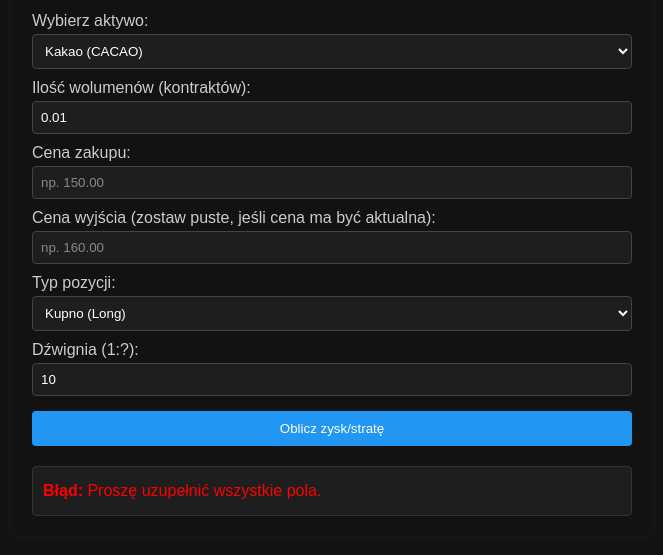
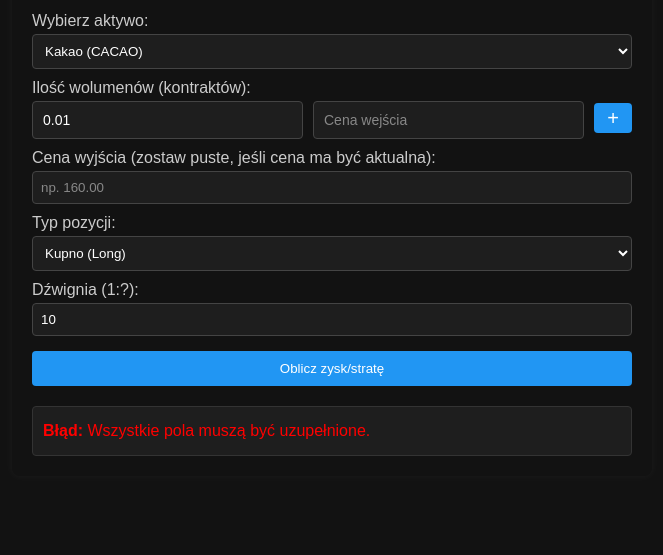
Before and after one commit to adrianjankowicz/kalkulator-cfd, a plain HTML site: page index.html in a window 1280 px wide. Both pictures are taken after a click on the button "Oblicz zysk/stratę". Shown: the part 85-640 px from the top of the page, without its empty margins (308-971 px from the left). Drawn offline with Linux system fonts and the light colour scheme.

Commit message:
update #4

```diff
--- a/index.html
+++ b/index.html
@@ -28,16 +28,34 @@
       </select>
 
       <label for="volume">Ilość wolumenów (kontraktów):</label>
-      <input
+      <!-- <input
         type="number"
         id="volume"
         value="0.01"
         step="0.01"
         placeholder="np. 10"
-      />
+      /> -->
+      <div id="positionsContainer">
+        <div class="position-entry">
+          <input
+            type="number"
+            step="0.01"
+            value="0.01"
+            placeholder="Wolumen"
+            class="volume-entry"
+          />
+          <input
+            type="number"
+            step="0.0001"
+            placeholder="Cena wejścia"
+            class="price-entry"
+          />
+          <button id="addPosition" type="button">+</button>
+        </div>
+      </div>
 
-      <label for="entryPrice">Cena zakupu:</label>
-      <input type="number" id="entryPrice" placeholder="np. 150.00" />
+      <!-- <label for="entryPrice">Cena zakupu:</label>
+      <input type="number" id="entryPrice" placeholder="np. 150.00" /> -->
 
       <label for="exitPrice"
         >Cena wyjścia (zostaw puste, jeśli cena ma być aktualna):</label
--- a/script.js
+++ b/script.js
@@ -1,27 +1,20 @@
 async function getPrice(symbol) {
   const url = `https://query1.finance.yahoo.com/v8/finance/chart/${symbol}?interval=1m&range=1d`;
-  const proxyUrl = `https://api.allorigins.win/get?url=${encodeURIComponent(
-    url
-  )}`;
+  const proxyUrl = `https://api.allorigins.win/get?url=${encodeURIComponent(url)}`;
   const res = await fetch(proxyUrl);
   const text = await res.json();
   const data = JSON.parse(text.contents);
-  const closePrices =
-    data.chart.result[0].indicators.quote[0].close.filter(Boolean);
+  const closePrices = data.chart.result[0].indicators.quote[0].close.filter(Boolean);
   return closePrices[closePrices.length - 1];
 }
 
 async function getUsdPlnRate() {
-  const url =
-    "https://query1.finance.yahoo.com/v8/finance/chart/USDPLN=X?interval=1d&range=1d";
-  const proxyUrl = `https://api.allorigins.win/get?url=${encodeURIComponent(
-    url
-  )}`;
+  const url = "https://query1.finance.yahoo.com/v8/finance/chart/USDPLN=X?interval=1d&range=1d";
+  const proxyUrl = `https://api.allorigins.win/get?url=${encodeURIComponent(url)}`;
   const res = await fetch(proxyUrl);
   const text = await res.json();
   const data = JSON.parse(text.contents);
-  const closePrices =
-    data.chart.result[0].indicators.quote[0].close.filter(Boolean);
+  const closePrices = data.chart.result[0].indicators.quote[0].close.filter(Boolean);
   return closePrices[closePrices.length - 1];
 }
 
@@ -44,41 +37,65 @@ const defaultLeverage = {
 document.getElementById("symbol").addEventListener("change", function () {
   const selectedSymbol = this.value;
   const leverageInput = document.getElementById("leverage");
-  const entryPrice = document.getElementById("entryPrice");
   const exitPrice = document.getElementById("exitPrice");
-  entryPrice.value = "";
+
   exitPrice.value = "";
+  leverageInput.value = defaultLeverage[selectedSymbol] || 10;
+  positionsContainer.innerHTML = `
+    <div class="position-entry">
+      <input type="number" step="0.01" value="0.01" placeholder="Wolumen" class="volume-entry" />
+    <input type="number" step="0.0001" placeholder="Cena wejścia" class="price-entry" />
+      <button id="addPosition" type="button">+</button>
+    </div>
+  `;
+});
 
-  if (defaultLeverage[selectedSymbol]) {
-    leverageInput.value = defaultLeverage[selectedSymbol];
-  } else {
-    leverageInput.value = 10;
-  }
+document.getElementById("addPosition").addEventListener("click", () => {
+  const container = document.getElementById("positionsContainer");
+  const div = document.createElement("div");
+  div.classList.add("position-entry");
+  div.innerHTML = `
+    <input type="number" step="0.01" value="0.01" placeholder="Wolumen" class="volume-entry" />
+    <input type="number" step="0.0001" placeholder="Cena wejścia" class="price-entry" />
+  `;
+  container.appendChild(div);
 });
 
 document.getElementById("calculateBtn").addEventListener("click", calculate);
 
 async function calculate() {
   const symbol = document.getElementById("symbol").value;
-  const volume = parseFloat(document.getElementById("volume").value);
   const leverage = parseFloat(document.getElementById("leverage").value);
-  // let fee = parseFloat(document.getElementById("fee").value);
   let fee = 1;
   const positionType = document.getElementById("positionType").value;
   const output = document.getElementById("output");
-  let entryPrice = parseFloat(document.getElementById("entryPrice").value);
-  let exitPriceManual = parseFloat(document.getElementById("exitPrice").value);
+  const exitPriceManual = parseFloat(document.getElementById("exitPrice").value);
 
-  output.innerHTML = `<p><strong>Obliczanie...</strong> Proszę czekać, trwa pobieranie danych.</p>`;
+  const volumeInputs = document.querySelectorAll(".volume-entry");
+  const priceInputs = document.querySelectorAll(".price-entry");
 
-  if (isNaN(volume) || isNaN(leverage) || !entryPrice) {
-    output.innerHTML = `<p style="color:red;"><strong>Błąd:</strong> Proszę uzupełnić wszystkie pola.</p>`;
+  let totalVolume = 0;
+  let weightedEntryPrice = 0;
+
+  for (let i = 0; i < volumeInputs.length; i++) {
+    const vol = parseFloat(volumeInputs[i].value);
+    const price = parseFloat(priceInputs[i].value);
+    if (isNaN(vol) || isNaN(price)) {
+      output.innerHTML = `<p style="color:red;"><strong>Błąd:</strong> Wszystkie pola muszą być uzupełnione.</p>`;
+      return;
+    }
+    totalVolume += vol;
+    weightedEntryPrice += vol * price;
+  }
+
+  if (totalVolume === 0) {
+    output.innerHTML = `<p style="color:red;"><strong>Błąd:</strong> Wolumen nie może być zerowy.</p>`;
     return;
   }
 
-  // if (isNaN(fee) || fee === 0) {
-  //   fee = 1;
-  // }
+  const entryPrice = weightedEntryPrice / totalVolume;
+
+  output.innerHTML = `<p><strong>Obliczanie...</strong> Proszę czekać, trwa pobieranie danych.</p>`;
 
   try {
     let rate = 1;
@@ -86,13 +103,7 @@ async function calculate() {
       rate = await getUsdPlnRate();
     }
 
-    if (!entryPrice) {
-      entryPrice = await getPrice(symbol);
-    }
-
-    const exitPrice = !exitPriceManual
-      ? await getPrice(symbol)
-      : exitPriceManual;
+    const exitPrice = !exitPriceManual ? await getPrice(symbol) : exitPriceManual;
 
     const multipliers = {
       "CC=F": 10,
@@ -112,13 +123,13 @@ async function calculate() {
 
     const multiplier = multipliers[symbol] || 1;
 
-    const nominalUSD = entryPrice * multiplier * volume;
+    const nominalUSD = entryPrice * multiplier * totalVolume;
     let grossProfitUSD = 0;
 
     if (positionType === "long") {
-      grossProfitUSD = (exitPrice - entryPrice) * multiplier * volume;
+      grossProfitUSD = (exitPrice - entryPrice) * multiplier * totalVolume;
     } else {
-      grossProfitUSD = (entryPrice - exitPrice) * multiplier * volume;
+      grossProfitUSD = (entryPrice - exitPrice) * multiplier * totalVolume;
     }
 
     const nominalPLN = nominalUSD * rate;
@@ -126,20 +137,17 @@ async function calculate() {
     const investedCapitalPLN = nominalPLN / leverage;
     const totalFeePLN = investedCapitalPLN * (fee / 100) * 2;
     const netProfitPLN = grossProfitPLN - totalFeePLN;
+
     output.innerHTML = `
-      <p><strong>Typ pozycji:</strong> ${
-        positionType === "long" ? "Kupno (Long)" : "Sprzedaż (Short)"
-      }</p>
-      <p><strong>Cena wejścia:</strong> ${entryPrice.toFixed(2)} USD</p>
-      <p><strong>Cena wyjścia:</strong> ${exitPrice.toFixed(2)} USD</p>
+      <p><strong>Typ pozycji:</strong> ${positionType === "long" ? "Kupno (Long)" : "Sprzedaż (Short)"}</p>
+      <p><strong>Średnia cena wejścia:</strong> ${entryPrice.toFixed(4)} USD</p>
+      <p><strong>Cena wyjścia:</strong> ${exitPrice.toFixed(4)} USD</p>
       <p><strong>Kurs USD/PLN:</strong> ${rate.toFixed(4)}</p>
-      <p><strong>Ilość kontraktów:</strong> ${volume}</p>
-  <p id="${
-    grossProfitPLN >= 0 ? "green" : "red"
-  }"><strong>Zysk: ${grossProfitPLN.toFixed(2)} PLN</strong></p>
+      <p><strong>Suma kontraktów:</strong> ${totalVolume}</p>
+      <p id="${grossProfitPLN >= 0 ? "green" : "red"}"><strong>Zysk: ${grossProfitPLN.toFixed(2)} PLN</strong></p>
     `;
   } catch (error) {
-    output.innerHTML = `<p style="color:red;"><strong>Błąd:</strong> Nie udało się pobrać danych. Sprawdź połączenie lub spróbuj ponownie później.</p>`;
+    output.innerHTML = `<p style="color:red;"><strong>Błąd:</strong> Nie udało się pobrać danych. Spróbuj ponownie później.</p>`;
     console.error(error);
   }
 }
--- a/style.css
+++ b/style.css
@@ -115,3 +115,45 @@ button:hover {
     padding: 8px;
   }
 }
+
+.position-entry {
+  display: flex;
+  align-items: center;
+  gap: 10px;
+  margin-bottom: 10px;
+}
+
+.position-entry input {
+  flex: 1;
+  min-width: 0;
+  padding: 10px;
+  font-size: 14px;
+  background: #1e1e1e;
+  color: #ffffff;
+  border: 1px solid #444;
+  border-radius: 4px;
+  height: 38px;
+  box-sizing: border-box;
+}
+
+#positionsContainer button#addPosition {
+  padding: 0 12px;
+  font-size: 20px;
+  height: 30px;
+  width: auto;
+  min-width: 38px;
+  background-color: #2196f3;
+  color: white;
+  border: none;
+  border-radius: 4px;
+  cursor: pointer;
+  transition: background-color 0.2s;
+  display: flex;
+  align-items: center;
+  justify-content: center;
+  margin: 0;
+}
+
+#positionsContainer button#addPosition:hover {
+  background-color: #1976d2;
+}
```
